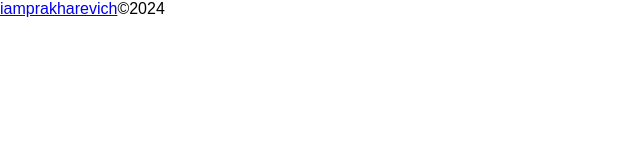
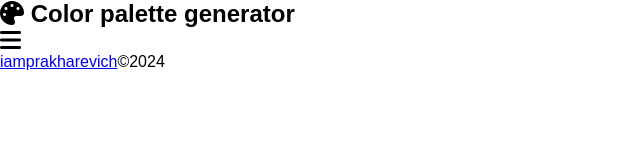
Before and after one commit to iamprakharevich/Color-palette-generator, a plain HTML site: page index.html in a window 1280 px wide. Shown: the whole page, without its empty margins (0-640 px from the left). Drawn offline with Linux system fonts and the light colour scheme; a web font is replaced by a local one.

Commit message:
Update index.html
Adding header content

```diff
--- a/index.html
+++ b/index.html
@@ -14,8 +14,9 @@
 </head>
 <body>
     <header>
-        <div class="logo">
-
+        <div class=".header">
+            <h2><i class="fa-solid fa-palette"></i> Color palette generator</h2>
+            <i class="fa-solid fa-bars" id="menu_btn" style="font-size: 1.5rem;"></i>
         </div>
         <div class="hor_menu">
 
```
